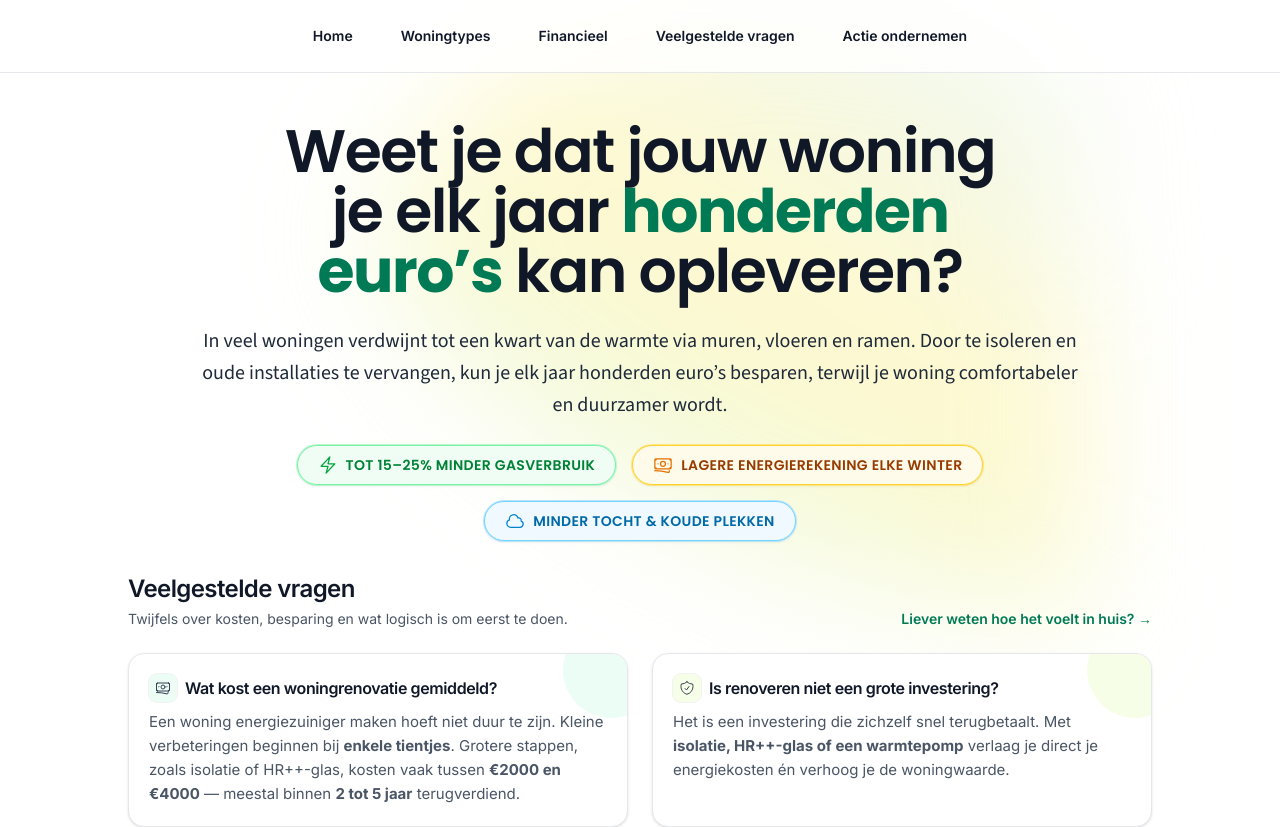
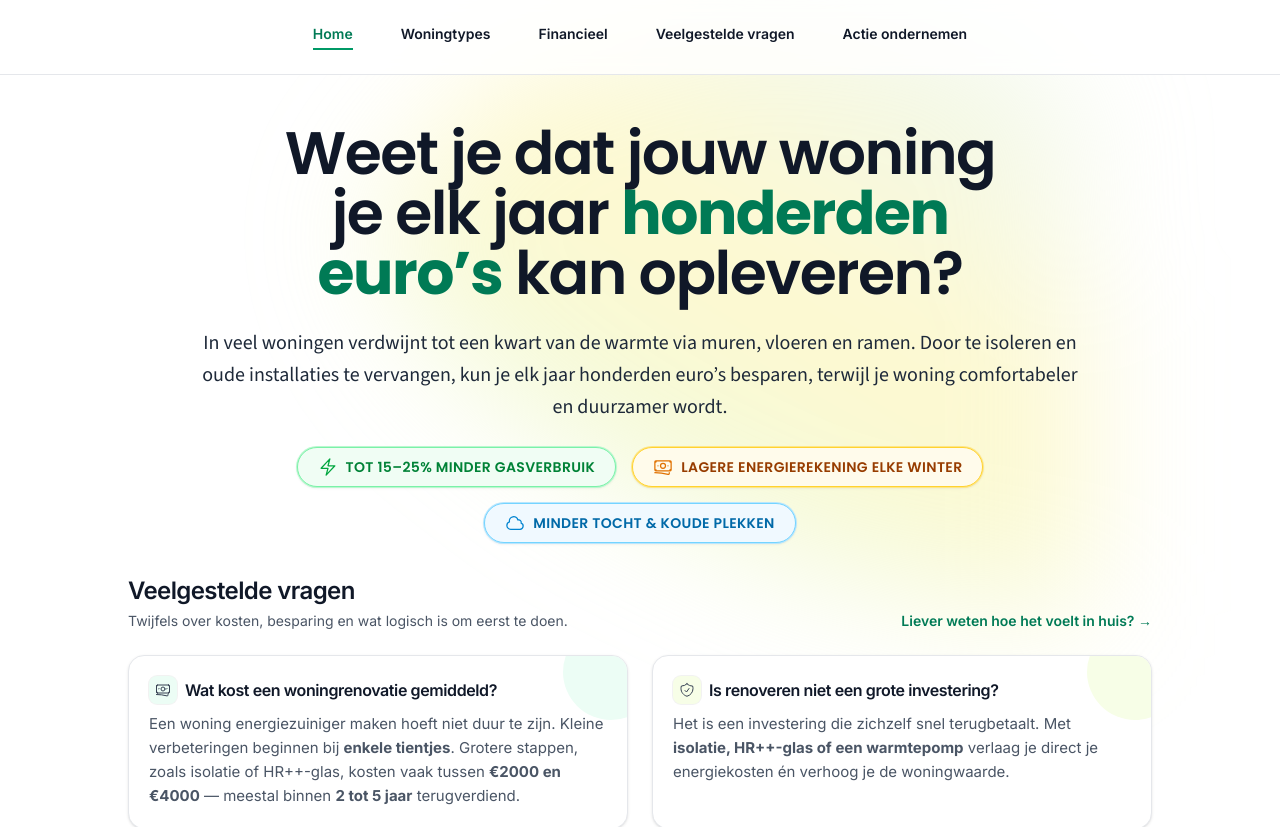
Before and after one commit to tjmichiels/renoveerjewoning, a Next.js app: page / in a window 1280 px wide. Shown: the top 827 px of the page. Built offline with nearby package versions, Linux system fonts and the light colour scheme.

Commit message:
Nav bar verbeterd (huidige pagina duidelijk)

```diff
--- a/app/components/layout/Header.tsx
+++ b/app/components/layout/Header.tsx
@@ -4,10 +4,12 @@ import {useState} from "react";
 import Link from "next/link";
 import {Dialog, DialogPanel} from "@headlessui/react";
 import {Bars3Icon, XMarkIcon} from "@heroicons/react/24/outline";
+import {usePathname} from "next/navigation";
 
 type NavItem = { name: string; href: string };
 export default function Header({navigation}: { navigation: NavItem[] }) {
     const [open, setOpen] = useState(false);
+    const pathname = usePathname();
 
     return (
         <header className="sticky top-0 z-50 bg-white/80 backdrop-blur border-b border-gray-200">
@@ -25,12 +27,27 @@ export default function Header({navigation}: { navigation: NavItem[] }) {
                     </button>
                 </div>
 
+                {/*Toon nav item (groen als het de huidige pagina is*/}
                 <div className="hidden lg:flex lg:gap-x-12">
-                    {navigation.map((item) => (
-                        <Link key={item.name} href={item.href} className="text-sm/6 font-semibold text-gray-900">
-                            {item.name}
-                        </Link>
-                    ))}
+                    {navigation.map((item) => {
+                        const isActive = pathname === item.href;
+
+                        return (
+                            <Link
+                                key={item.name}
+                                href={item.href}
+                                className={
+                                    `text-sm font-semibold transition pb-1 border-b-2 ${
+                                        isActive
+                                            ? "border-emerald-600 text-emerald-700"
+                                            : "border-transparent hover:border-gray-300 text-gray-900 hover:text-emerald-700"
+                                    }`
+                                }
+                            >
+                                {item.name}
+                            </Link>
+                        );
+                    })}
                 </div>
 
                 <div className="hidden lg:flex lg:flex-1 lg:justify-end"/>
```
